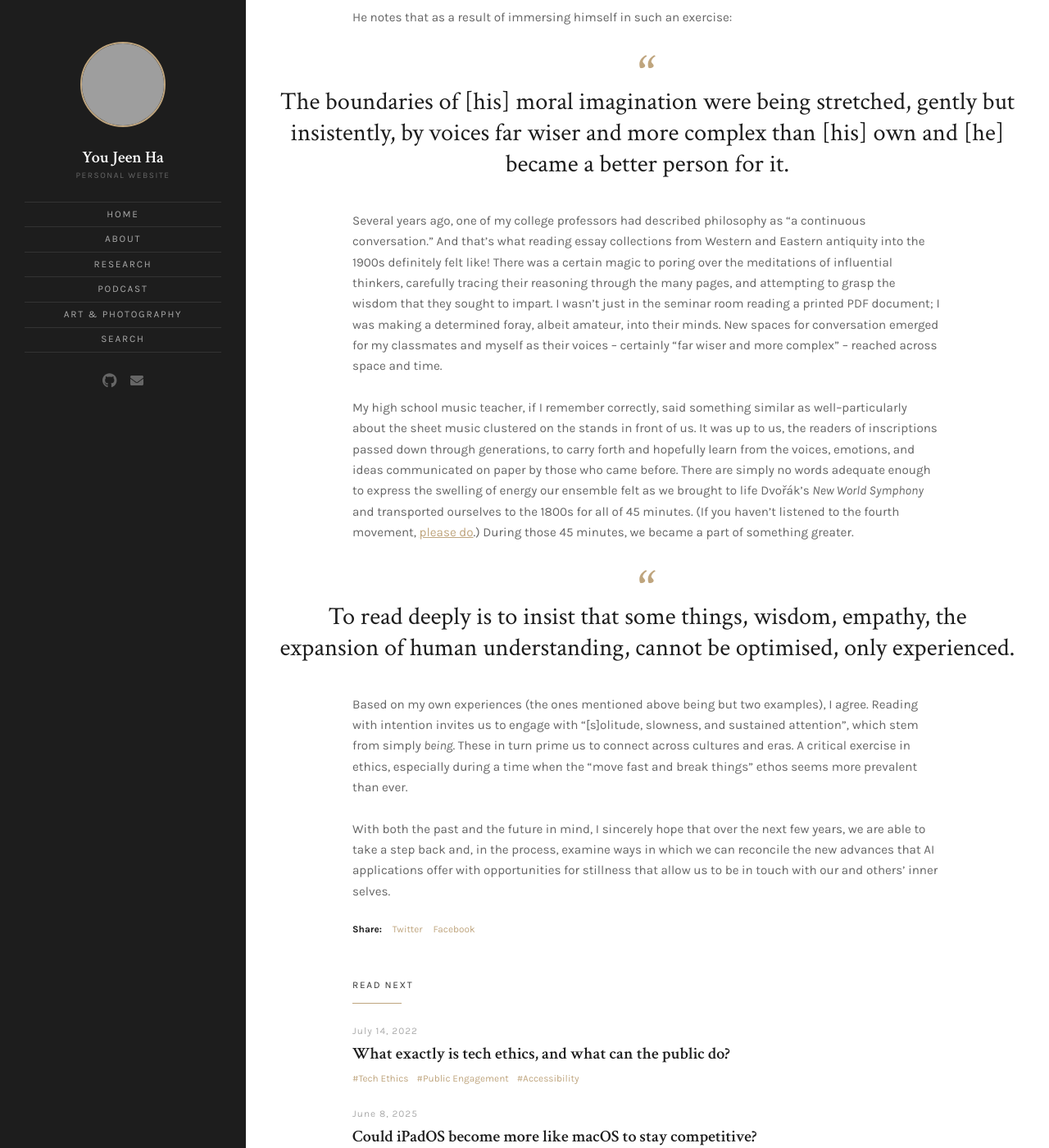
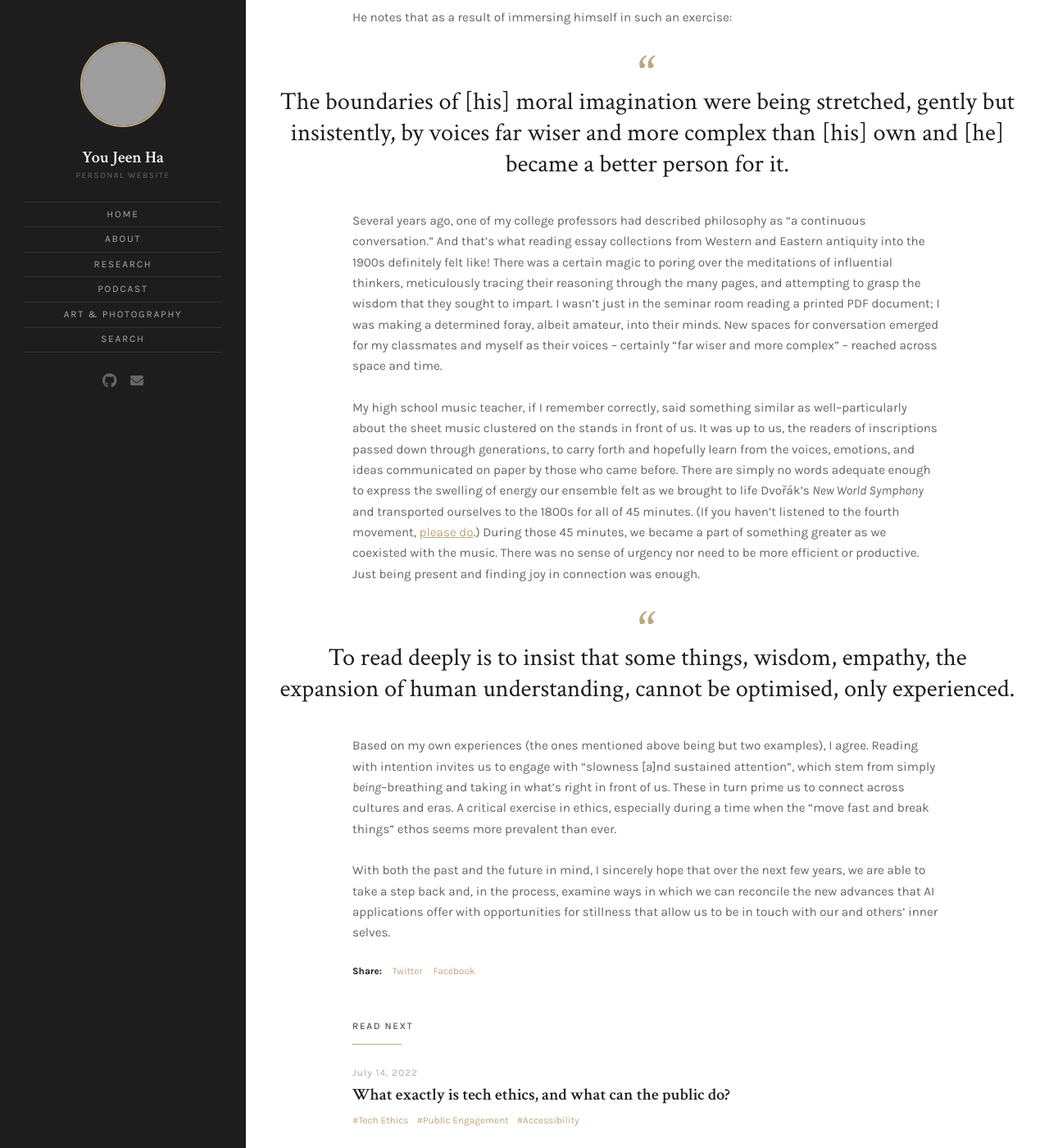
Before and after one commit to hyoujeen/hyoujeen.github.io, a Jekyll site: the page built from _posts/2025-05-31-deep-reading-in-the-age-of-algorithms.md, in a window 1280 px wide and 1400 px high, scrolled down 823 px. Shown: the whole window at 82% size. Built offline with Jekyll 4.4.1, drawn with Linux system fonts in a browser that asks for light colours; grey boxes are pictures that could not be loaded.

Commit message:
Update 2025-05-31-deep-reading-in-the-age-of-algorithms.md

```diff
--- a/_posts/2025-05-31-deep-reading-in-the-age-of-algorithms.md
+++ b/_posts/2025-05-31-deep-reading-in-the-age-of-algorithms.md
@@ -16,12 +16,12 @@ Hendrick explains how reading is indeed an ethical practice--and a deliberate on
 He notes that as a result of immersing himself in such an exercise:
 > The boundaries of [his] moral imagination were being stretched, gently but insistently, by voices far wiser and more complex than [his] own and [he] became a better person for it.
 
-Several years ago, one of my college professors had described philosophy as "a continuous conversation." And that's what reading essay collections from Western and Eastern antiquity into the 1900s definitely felt like! There was a certain magic to poring over the meditations of influential thinkers, carefully tracing their reasoning through the many pages, and attempting to grasp the wisdom that they sought to impart. I wasn't just in the seminar room reading a printed PDF document; I was making a determined foray, albeit amateur, into their minds. New spaces for conversation emerged for my classmates and myself as their voices -- certainly "far wiser and more complex" -- reached across space and time.
+Several years ago, one of my college professors had described philosophy as "a continuous conversation." And that's what reading essay collections from Western and Eastern antiquity into the 1900s definitely felt like! There was a certain magic to poring over the meditations of influential thinkers, meticulously tracing their reasoning through the many pages, and attempting to grasp the wisdom that they sought to impart. I wasn't just in the seminar room reading a printed PDF document; I was making a determined foray, albeit amateur, into their minds. New spaces for conversation emerged for my classmates and myself as their voices -- certainly "far wiser and more complex" -- reached across space and time.
 
-My high school music teacher, if I remember correctly, said something similar as well--particularly about the sheet music clustered on the stands in front of us. It was up to us, the readers of inscriptions passed down through generations, to carry forth and hopefully learn from the voices, emotions, and ideas communicated on paper by those who came before. There are simply no words adequate enough to express the swelling of energy our ensemble felt as we brought to life Dvořák's <i>New World Symphony</i> and transported ourselves to the 1800s for all of 45 minutes. (If you haven't listened to the fourth movement, [please do](https://www.youtube.com/watch?v=jOofzffyDSA){:target="_blank"}.) During those 45 minutes, we became a part of something greater.
+My high school music teacher, if I remember correctly, said something similar as well--particularly about the sheet music clustered on the stands in front of us. It was up to us, the readers of inscriptions passed down through generations, to carry forth and hopefully learn from the voices, emotions, and ideas communicated on paper by those who came before. There are simply no words adequate enough to express the swelling of energy our ensemble felt as we brought to life Dvořák's <i>New World Symphony</i> and transported ourselves to the 1800s for all of 45 minutes. (If you haven't listened to the fourth movement, [please do](https://www.youtube.com/watch?v=jOofzffyDSA){:target="_blank"}.) During those 45 minutes, we became a part of something greater as we coexisted with the music. There was no sense of urgency nor need to be more efficient or productive. Just being present and finding joy in connection was enough.
 
 > To read deeply is to insist that some things, wisdom, empathy, the expansion of human understanding, cannot be optimised, only experienced.
 
-Based on my own experiences (the ones mentioned above being but two examples), I agree. Reading with intention invites us to engage with "[s]olitude, slowness, and sustained attention", which stem from simply <i>being</i>. These in turn prime us to connect across cultures and eras. A critical exercise in ethics, especially during a time when the "move fast and break things" ethos seems more prevalent than ever.
+Based on my own experiences (the ones mentioned above being but two examples), I agree. Reading with intention invites us to engage with "slowness [a]nd sustained attention", which stem from simply <i>being</i>--breathing and taking in what's right in front of us. These in turn prime us to connect across cultures and eras. A critical exercise in ethics, especially during a time when the "move fast and break things" ethos seems more prevalent than ever.
 
 With both the past and the future in mind, I sincerely hope that over the next few years, we are able to take a step back and, in the process, examine ways in which we can reconcile the new advances that AI applications offer with opportunities for stillness that allow us to be in touch with our and others' inner selves.
```
